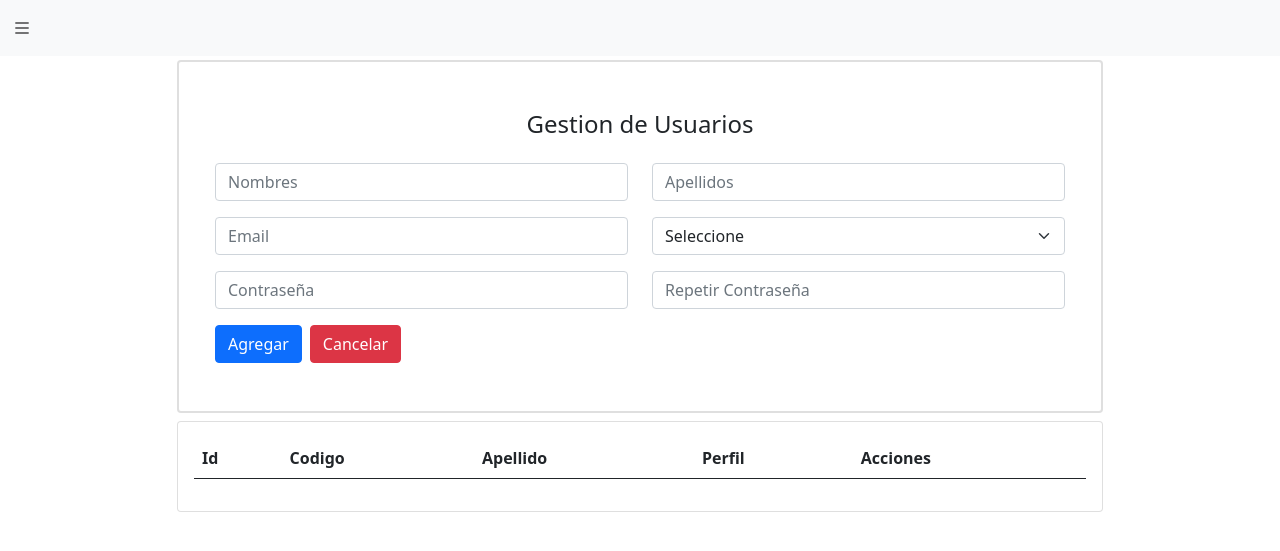
After one commit to plquinte2/ProyectoEcommers, a Flask app: page /usuarios in a window 1280 px wide. The commit adds this page. Shown: the top 551 px of the page. Run offline with Flask 2, Linux system fonts and the light colour scheme; lists and menus that the app fills with data are empty; some libraries are stand-ins or nearby versions.

Commit message:
v1.3 03102022

```diff
--- /dev/null
+++ b/templates/menu.html
@@ -0,0 +1,82 @@
+{% extends 'base.html' %}
+{% block content %}
+<nav class="navbar navbar-expand-lg navbar-light bg-light ">
+    <div class="container-fluid">
+        <a class="navbar-brand" data-bs-toggle="offcanvas" href="#offcanvasExample" role="button"
+            aria-controls="offcanvasExample">
+            <i class="bi bi-list"></i>
+        </a>
+        <button class="navbar-toggler" type="button" data-bs-toggle="collapse" data-bs-target="#navbarSupportedContent"
+            aria-controls="navbarSupportedContent" aria-expanded="false" aria-label="Toggle navigation">
+            <span class="navbar-toggler-icon"></span>
+        </button>
+        <div class="collapse navbar-collapse" id="navbarSupportedContent"></div>
+    </div>
+</nav>
+
+<div class="offcanvas offcanvas-start fondo-oscuro" tabindex="-1" id="offcanvasExample"
+    aria-labelledby="offcanvasExampleLabel">
+    <div class="offcanvas-header">
+        <h4 class="offcanvas-title" id="offcanvasExampleLabel">
+            <i class="bi bi-robot"></i>
+            Proyecto Mision TIC
+        </h4>
+        <button type="button" class="btn-close text-reset" data-bs-dismiss="offcanvas" aria-label="Close"></button>
+    </div>
+
+    <div class="offcanvas-body">
+        <hr>
+        <div class="usuario">
+            <img src="https://picsum.photos/id/1005/367/267" alt="">
+            {{ session['nombre'] }}
+            {{ session['username'] }}
+        </div>
+        <hr>
+
+        <div class="d-grid gap-2">
+            <a href="#" class="boton seleccionado"><i class="bi bi-house"></i>Administrador</a>
+            <a onclick="verdatos();" href="{{url_for('menu_user')}}" class="boton"><i class="bi bi-person"></i>Gestion
+                Usuarios</a>
+            <a onclick="verdatos();" href="{{url_for('menu_productos')}}" class="boton"><i class="bi bi-person"></i>Gestion
+                    de Productos</a>
+            <!-- <a href="profesores.html" class="boton"><i class="bi bi-person-workspace"></i>Profesores</a>
+            <a href="estudiantes.html" class="boton"><i class="bi bi-person-check"></i>Estudiantes</a>
+            <a href="materias.html" class="boton"><i class="bi bi-list-task"></i>Materias</a>
+            <a href="cursos.html" class="boton"><i class="bi bi-list-task"></i>Curso</a> -->
+        </div>
+        <div class="d-grid gap-2">
+            <a href="#" class="boton seleccionado"><i class="bi bi-person-check"></i>Cliente</a>
+            <a href="{{url_for('menu_carrito')}}" class="boton"><i class="bi bi-cart-plus-fill"></i>Ver Productos</a>
+            <a href="{{url_for('menu_deseos')}}" class="boton"><i class="bbi bi-bag-check"></i>Lista de Deseos</a>
+            <!-- <a href="profesores.html" class="boton"><i class="bi bi-person-workspace"></i>Profesores</a>
+            <a href="estudiantes.html" class="boton"><i class="bi bi-person-check"></i>Estudiantes</a>
+            <a href="materias.html" class="boton"><i class="bi bi-list-task"></i>Materias</a>
+            <a href="cursos.html" class="boton"><i class="bi bi-list-task"></i>Curso</a> -->
+        </div>
+
+        <div class="d-grid gap-2">
+            <a href="{{url_for('login')}}" class="boton seleccionado"><i class="bi bi-box-arrow-left"></i>Salir</a>
+
+        </div>
+
+      <!--
+        <div class="d-grid gap-2">
+            <a href="#" class="boton seleccionado"><i class="bi bi-list"></i>Estudiante</a>
+            <a href="#" class="boton"><i class="bi bi-person"></i>Consulta</a>
+            <!-- <a href="profesores.html" class="boton"><i class="bi bi-person-workspace"></i>Profesores</a>
+            <a href="estudiantes.html" class="boton"><i class="bi bi-person-check"></i>Estudiantes</a>
+            <a href="materias.html" class="boton"><i class="bi bi-list-task"></i>Materias</a>
+            <a href="cursos.html" class="boton"><i class="bi bi-list-task"></i>Curso</a>
+        </div>
+    -->
+
+
+    </div>
+</div>
+
+
+{% block content1 %}
+
+{% endblock %}
+
+{% endblock %}
--- /dev/null
+++ b/templates/usuarios.html
@@ -0,0 +1,115 @@
+{% extends 'menu.html' %}
+{% block content1 %}
+
+<div onshow="cargarInfo();" class="container">
+    <!-- Outer Row -->
+    <div class="row justify-content-center">
+
+        <div class="col-xl-10 col-lg-12 col-md-9">
+
+            <div class="card o-hidden border-2 my-1">
+                <div class="card-body p-0">
+                    <!-- Nested Row within Card Body -->
+                    <div class="row">
+                        <div class="p-5">
+                            <div class="text-center">
+                                <h1 class="h4 text-gray-900 mb-4">Gestion de Usuarios</h1>
+                            </div>
+                            <form class="user" action="/usuarios" method="POST">
+                                <div class="form-group row">
+                                    <div class="col-sm-6 mb-3 mb-sm-0">
+                                        <input type="text" class="form-control form-control-user mb-3" id="nombre1"
+                                            name="nombre1" placeholder="Nombres">
+                                    </div>
+                                    <div class="col-sm-6">
+                                        <input type="text" class="form-control form-control-user mb-3" id="nombre2"
+                                            name="nombre2" placeholder="Apellidos">
+                                    </div>
+                                </div>
+                                <div class="form-group row">
+                                    <div class="col-sm-6 mb-3 mb-sm-0">
+                                        <input type="email" class="form-control form-control-user mb-3" id="usuario"
+                                            name="usuario" placeholder="Email">
+                                    </div>
+                                    <div class="col-sm-6 mb-3 mb-sm-0">
+                                        <select class="form-select" aria-label="Default select example" id="rol">
+                                            <option value="seleccione" selected>Seleccione</option>
+                                            <option value="Docente">Administrador</option>
+                                            <option value="Estudiante">Clientes</option>
+                                        </select>
+                                    </div>
+                                </div>
+                                <div class="form-group row">
+                                    <div class="col-sm-6 mb-3 mb-sm-0">
+                                        <input type="password" class="form-control form-control-user mb-3" id="pass"
+                                            name="pass" placeholder="Contraseña">
+                                    </div>
+                                    <div class="col-sm-6">
+                                        <input type="password" class="form-control form-control-user"
+                                            id="exampleRepeatPassword" placeholder="Repetir Contraseña">
+                                    </div>
+                                </div>
+
+
+
+                                <div class="d-flex gap-2">
+                                    <button id="boton-accion" class="btn btn-primary" type="button"
+                                        onclick="verdatos();">Agregar</button>
+                                    <button class="btn btn-danger" type="button"
+                                        onclick="vercancelar()">Cancelar</button>
+                                </div>
+                            </form>
+
+                        </div>
+                    </div>
+                </div>
+            </div>
+        </div>
+
+    </div>
+
+</div>
+
+</div>
+
+
+</div>
+
+<div class="container">
+    <div class="row justify-content-center">
+
+        <div class="col-xl-10 col-lg-12 col-md-9">
+
+            <div class="card o-hidden border-1 my-1">
+                <div class="card-body p-0">
+                    <div class="p-3">
+
+                        <table id="usuarios2" class="table">
+                            <thead>
+                                <tr>
+                                    <th>Id</th>
+                                    <th>Codigo</th>
+                                    <th>Apellido</th>
+                                    <th>Perfil</th>
+                                    <th>Acciones</th>
+                                </tr>
+                            </thead>
+                            <tbody id="listado"></tbody>
+                        </table>
+                    </div>
+                </div>
+            </div>
+        </div>
+    </div>
+</div>
+
+<script>
+
+    window.onload = function () {
+        verdatos();
+    }
+</script>
+
+
+
+{% endblock %}
```
Also changed, not shown: templates/enviaremail.py (added, +17 -0 lines), templates/politicas.html (added, +31 -0 lines), templates/registro.html (+70 -21 lines), templates/validar.html (added, +88 -0 lines), 1 other file.
